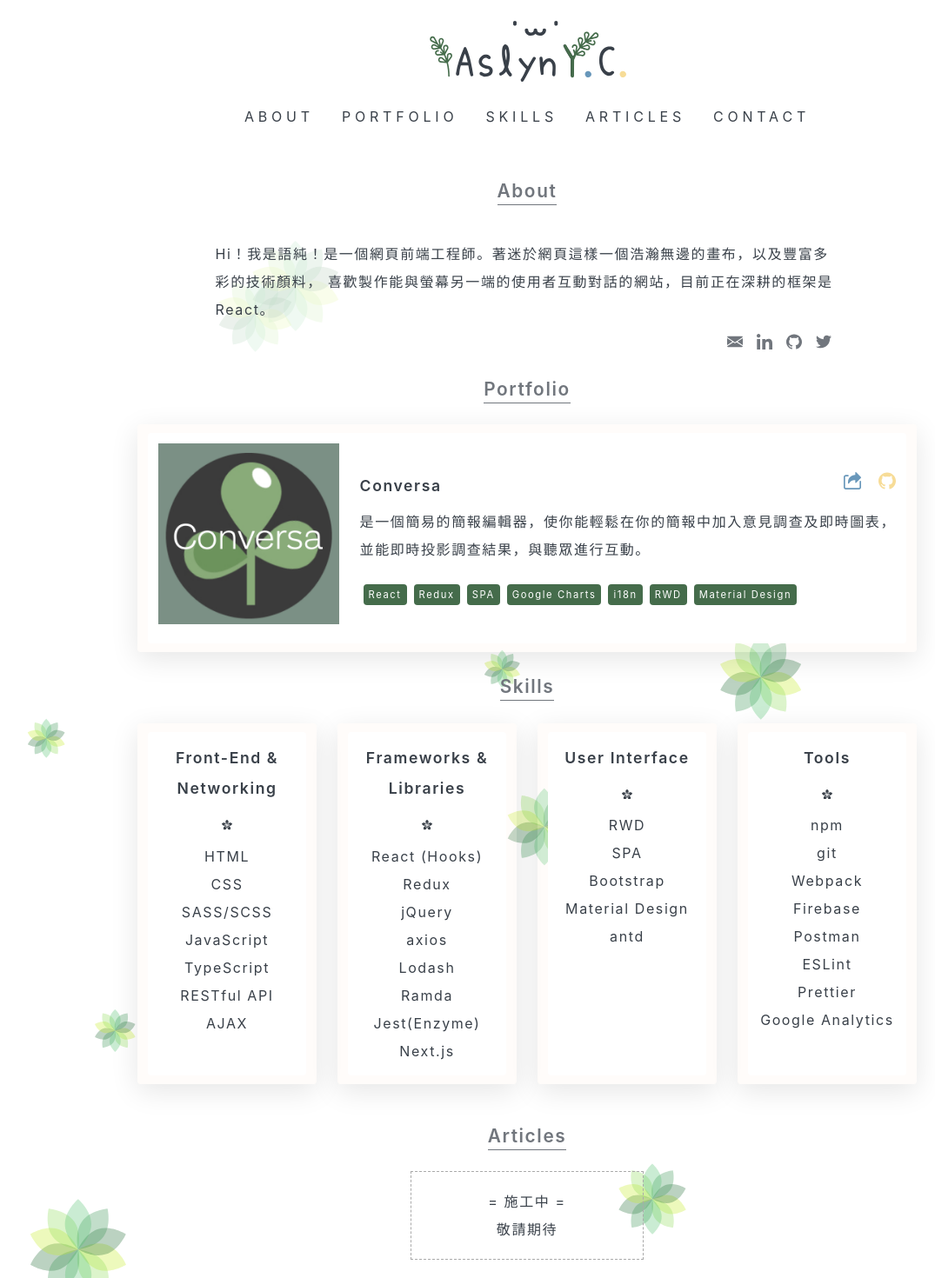
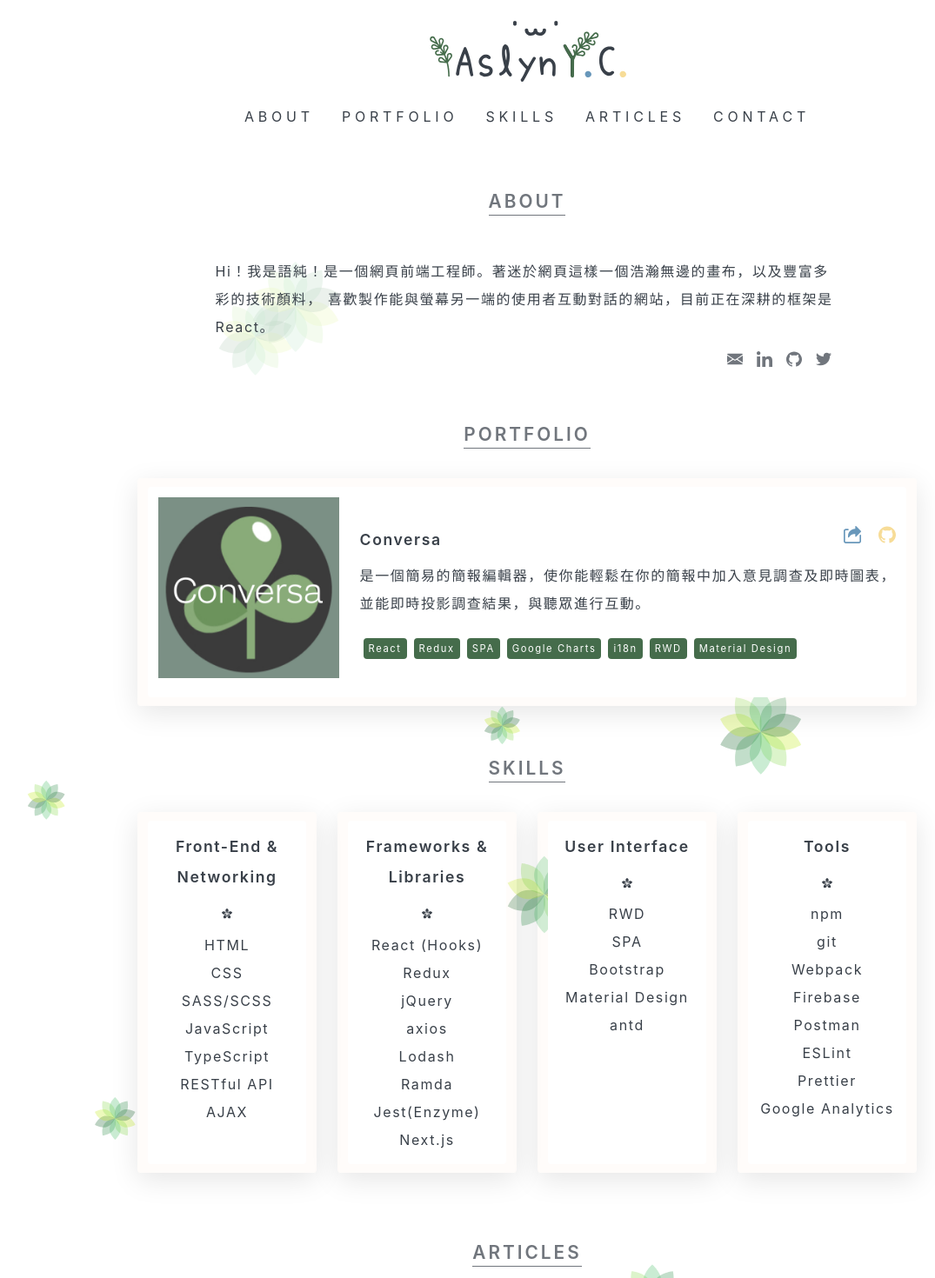
Before and after one commit to EvelynYC/succulent-circle, a Next.js app: page / in a window 1280 px wide. Shown: the top 1470 px of the page at 87% size, without its empty margins (34-1109 px from the left). Built offline with nearby package versions, Linux system fonts and the light colour scheme.

Commit message:
Add send mail feature to About section & improve style

```diff
--- a/components/Header/index.module.scss
+++ b/components/Header/index.module.scss
@@ -1,5 +1,5 @@
 .header {
-  margin-bottom: 48px;
+  margin-bottom: 28px;
 }
 
 .logoWrapper {
--- a/components/SubTitle/index.module.scss
+++ b/components/SubTitle/index.module.scss
@@ -1,8 +1,10 @@
 .container {
-  margin-bottom: 24px;
+  padding: 32px 0;
   width: 100%;
   display: flex;
   justify-content: center;
+  text-transform: uppercase;
+  letter-spacing: 3px;
 }
 
 .textWrapper {
--- a/configs/contacts.js
+++ b/configs/contacts.js
@@ -10,6 +10,7 @@ export const contacts = [
   {
     name: 'Email',
     getIcon: (fill) => <EmailIcon fill={fill} />,
+    sendMail: () => window.open('mailto:chuang.yuchun@gmail.com'),
   },
   {
     name: 'Linkedin',
--- a/sections/About/index.js
+++ b/sections/About/index.js
@@ -15,11 +15,15 @@ const About = () => {
           React。
         </p>
         <div className={styles.socialIcons}>
-          {contacts.map(({ name, getIcon, link }) => (
+          {contacts.map(({ name, getIcon, link, sendMail }) => (
             <div key={name} className={styles.socialIcon}>
-              <a href={link} target="_blank" rel="noreferrer">
-                {getIcon(iconColor)}
-              </a>
+              {typeof sendMail === 'function' ? (
+                <a onClick={sendMail}>{getIcon(iconColor)}</a>
+              ) : (
+                <a href={link} target="_blank" rel="noreferrer">
+                  {getIcon(iconColor)}
+                </a>
+              )}
             </div>
           ))}
         </div>
--- a/sections/Articles/index.js
+++ b/sections/Articles/index.js
@@ -6,10 +6,10 @@ const Articles = () => {
       <SubTitle title="Articles" />
       <div
         style={{
-          width: '30%',
-          border: '1px #aaa dashed',
+          width: '200px',
+          border: '1px rgba(170, 170, 170, 0.4) dashed',
           margin: '0 auto',
-          padding: '18px 0',
+          padding: '12px 0',
         }}
       >
         <p>= 施工中 =</p>
```
